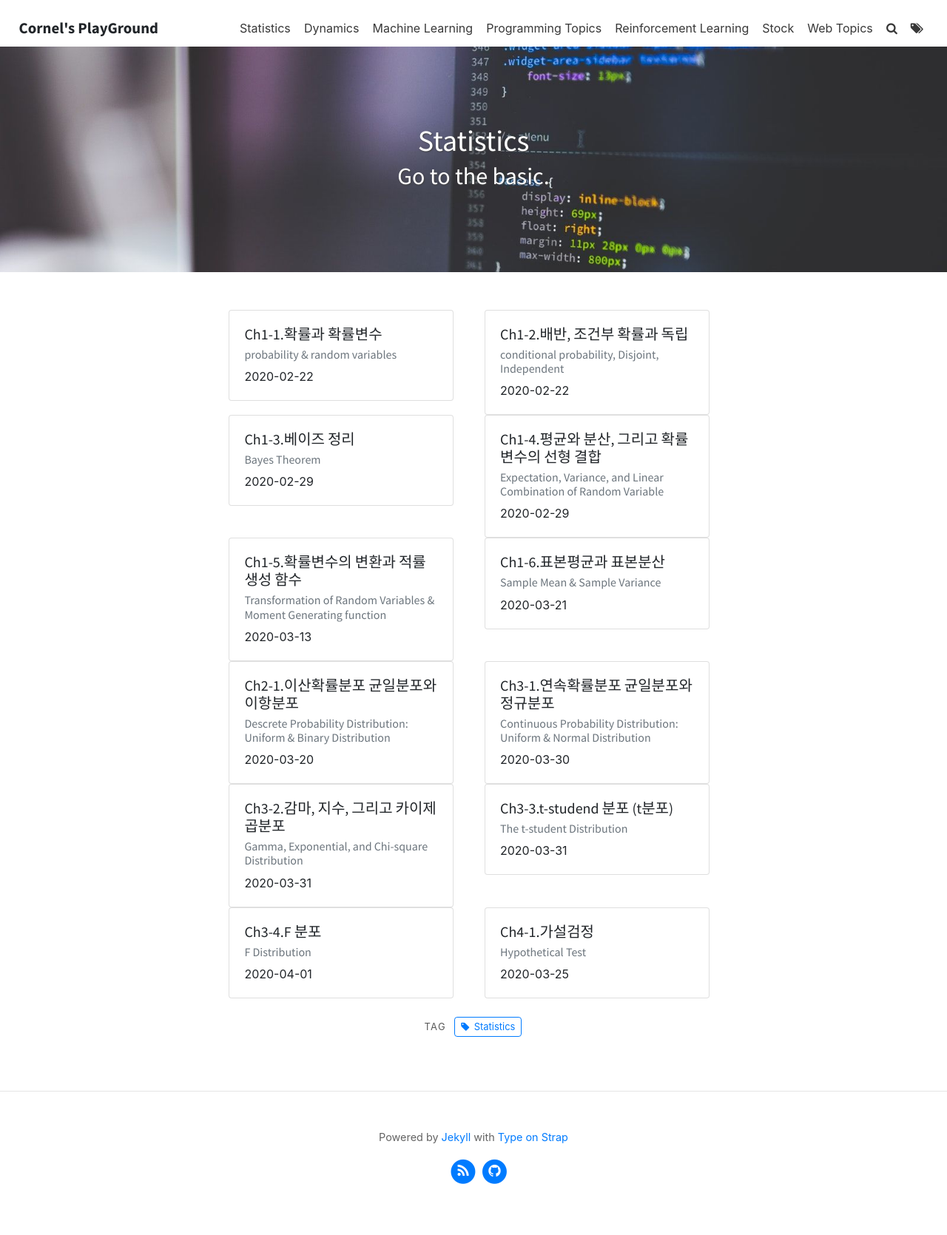
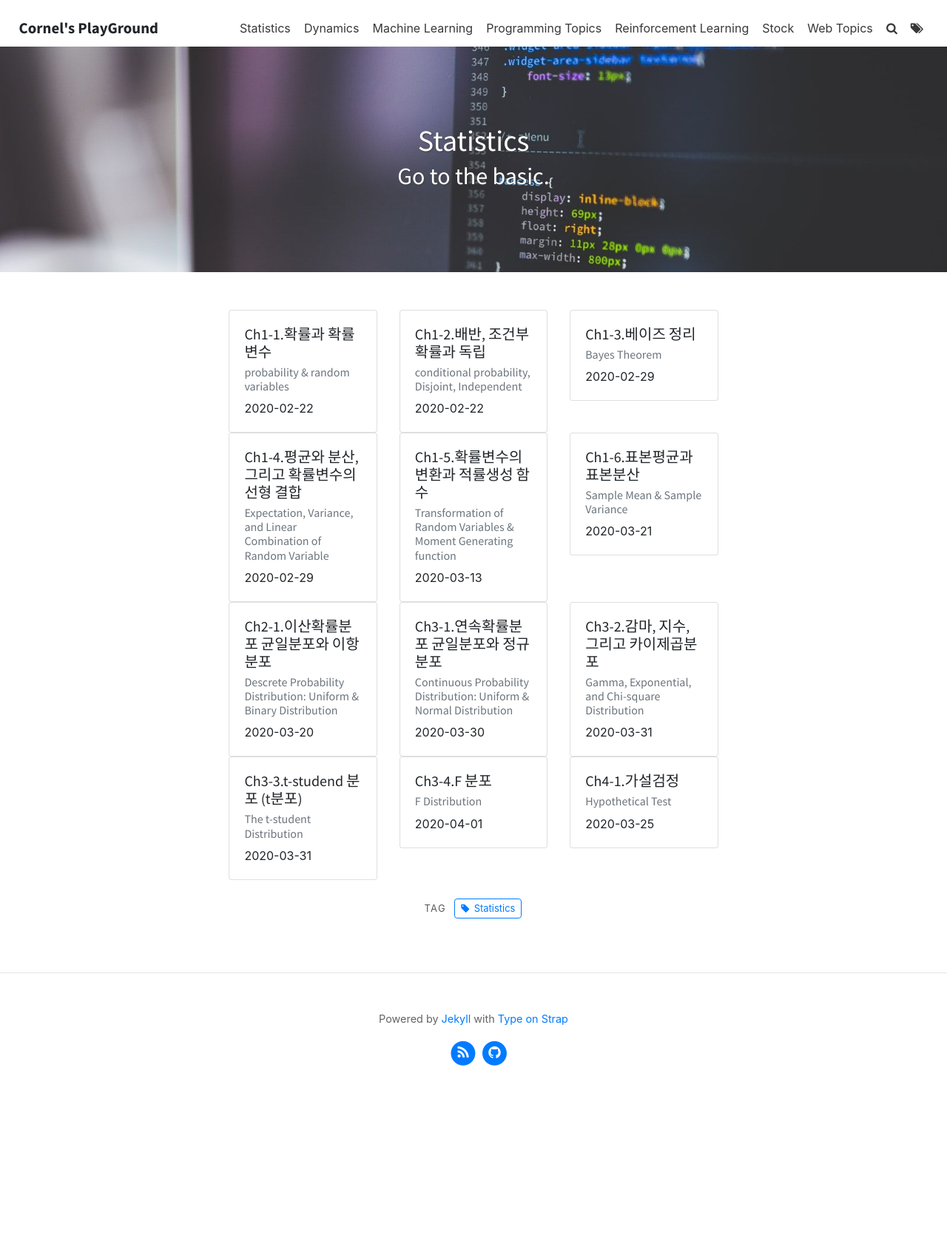
Before and after one commit to Cornelii/Cornelii.github.io, a Jekyll site: the page built from pages/Statistics.md, in a window 1280 px wide. Shown: the whole page at 74% size. Built offline with Jekyll 4.4.1, drawn with Linux system fonts in a browser that asks for light colours; after the commit the page ends 1510 px from its top, so only the background shows below that.

Commit message:
arrangements correction in statistics

```diff
--- a/_includes/statistics.html
+++ b/_includes/statistics.html
@@ -2,9 +2,9 @@
     <div class="row">
         {% assign sorted = (site.statistics | sort: 'chapter') %}
         {% for statis in sorted %}
-        <div class="col-sm card_col">
+        <div class="card_col col-xl-4 col-lg-6 col-md-6 col-sm-12 col-12">
             <a href="{{statis.url}}">
-                <div class="card basic_card" style="width: 19rem">
+                <div class="card basic_card mg-1" style="">
                     <div class="card-body">
                         <h5 class="card-title">Ch{{statis.chapter}}.{{ statis.title}}</h5>
                         <h6 class="card-subtitle mb-2 text-muted">{{ statis.en_title }}</h6>
```
